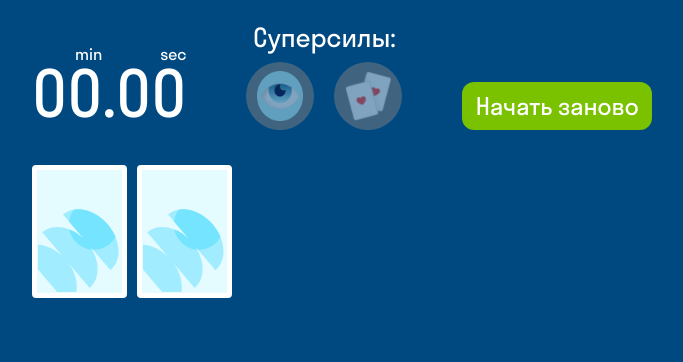
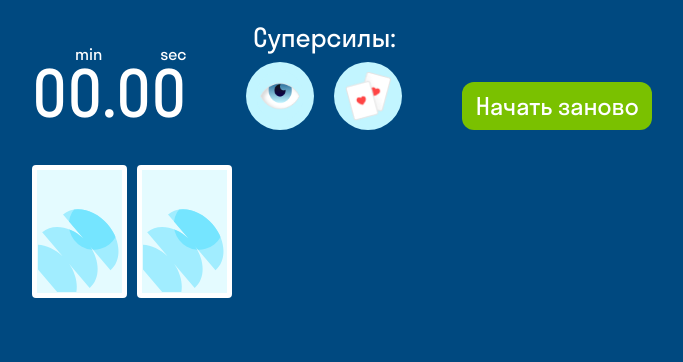
Before and after one commit to lenaber6/react-memo-main, a React app: page /react-memo/game/1/1 in a window 1280 px wide. Shown: the whole page, without its empty margins (298-981 px from the left). Built offline with nearby package versions, Linux system fonts and the light colour scheme.

Commit message:
ДОБАВЛЕНЫ СУПЕРСИЛЫ

```diff
--- a/src/components/Cards/Cards.jsx
+++ b/src/components/Cards/Cards.jsx
@@ -6,11 +6,12 @@ import { EndGameModal } from "../../components/EndGameModal/EndGameModal";
 import { Button } from "../../components/Button/Button";
 import { Card } from "../../components/Card/Card";
 import { getTimerValue } from "../../utils/timer";
-import { STATUS_IN_PROGRESS, STATUS_LOST, STATUS_PREVIEW, STATUS_WON } from "../../const";
+import { STATUS_IN_PROGRESS, STATUS_LOST, STATUS_PAUSED, STATUS_PREVIEW, STATUS_WON } from "../../const";
 import { useParams } from "react-router-dom";
 import alohomoraImg from "./images/alohomora1.png";
 import epiphanyImg from "./images/epiphany.png";
 import cn from "classnames";
+// import { useCheckbox } from "../../hooks/useCheckbox";
 
 const alohomora = alohomoraImg;
 const epiphany = epiphanyImg;
@@ -23,11 +24,60 @@ const epiphany = epiphanyImg;
 export function Cards({ pairsCount = 3, previewSeconds = 5 }) {
   const { mode } = useParams();
   console.log(mode);
+  // const { isEasyMode } = useCheckbox();
 
+  // В cards лежит игровое поле - массив карт и их состояние открыта\закрыта
+  const [cards, setCards] = useState([]);
+
+  // Игра в лёгком режиме до 3х ошибок
   const [mistakes, setMistakes] = useState(3);
   const [areCardsOpened, setAreCardsOpened] = useState(false);
-  // В cards лежит игровое поле - массив карт и их состояние открыта\закрыта
-  const [cards, setCards] = useState([]);
+
+  // Суперсилы: Прозрение- на 5 сек открыть все карты, Алахомора- открыть 2 одинаковые карты
+  const [usedAlohomora, setUsedAlohomora] = useState(false);
+  const [usedOnce, setUsedOnce] = useState(false);
+  const [lastCard, setLastCard] = useState(false);
+  const [isEpiphanyAvailable, setIsEpiphanyAvailable] = useState(true);
+
+  function useEpiphany() {
+    const currentTime = timer;
+    setStatus(STATUS_PAUSED);
+    setIsEpiphanyAvailable(false);
+    const closedCards = cards.filter(card => !card.open);
+
+    cards.map(card => (card.open = true));
+
+    setTimeout(() => {
+      setCards(
+        cards.map(card => {
+          if (closedCards.includes(card)) {
+            return { ...card, open: false };
+          } else {
+            return card;
+          }
+        }),
+      );
+      setTimer(currentTime);
+      setStatus(STATUS_IN_PROGRESS);
+    }, 5000);
+  }
+
+  function useAlohomora() {
+    setUsedAlohomora(true);
+  }
+  useEffect(() => {
+    if (usedAlohomora && !usedOnce) {
+      const notOpenedCards = cards.filter(card => !card.open);
+      const randomCard = notOpenedCards[Math.floor(Math.random() * notOpenedCards.length)];
+      const randomPair = notOpenedCards.filter(
+        sameCards => randomCard.suit === sameCards.suit && randomCard.rank === sameCards.rank,
+      );
+      randomPair[1].open = true;
+      randomPair[0].open = true;
+      setUsedOnce(true);
+    }
+  }, [cards, usedAlohomora, usedOnce]);
+
   // Текущий статус игры
   const [status, setStatus] = useState(STATUS_PREVIEW);
 
@@ -54,8 +104,12 @@ export function Cards({ pairsCount = 3, previewSeconds = 5 }) {
     setGameStartDate(startDate);
     setTimer(getTimerValue(startDate, null));
     setStatus(STATUS_IN_PROGRESS);
+    setIsEpiphanyAvailable(true);
   }
   function resetGame() {
+    setLastCard(false);
+    setUsedAlohomora(false);
+    setUsedOnce(false);
     setGameStartDate(null);
     setGameEndDate(null);
     setTimer(getTimerValue(null, null));
@@ -119,7 +173,6 @@ export function Cards({ pairsCount = 3, previewSeconds = 5 }) {
       setMistakes(3);
       return;
     }
-
     setMistakes(prev => prev - 1);
   };
 
@@ -250,23 +303,35 @@ export function Cards({ pairsCount = 3, previewSeconds = 5 }) {
                   <div>{timer.seconds.toString().padStart("2", "0")}</div>
                 </div>
               </div>
-              <div className={styles.alohomoraContent}>
+
+              {status === STATUS_IN_PROGRESS || status === STATUS_PAUSED ? (
+                <div className={styles.superPowersContainer}>
                   <h2 className={styles.title}>Суперсилы:</h2>
                   <div className={styles.powers}>
-                  <div className={cn(styles.alohomoraBack, styles.notActive)}>
+                    <div
+                      onClick={useEpiphany}
+                      className={isEpiphanyAvailable ? styles.alohomoraBack : styles.notActive}
+                    >
                       <img className={styles.alohomoraImg} src={epiphany} alt="epiphany" />
                     </div>
                     <div className={styles.alohomoraText}>
                       "Прозрение" - на 5 секунд показываются все карты. Таймер длительности игры на это время
                       останавливается.
                     </div>
-                  <div className={cn(styles.alohomoraBack, styles.notActive)}>
+                    <div
+                      onClick={useAlohomora}
+                      className={cn(styles.alohomoraBack, { [styles.notActive]: usedAlohomora || lastCard })}
+                    >
                       <img className={styles.alohomoraImg} src={alohomora} alt="alohomora" />
                     </div>
                     <div className={styles.alohomoraText}>"Алохомора" - открывает случайную пару карт</div>
                   </div>
                 </div>
-              {status === STATUS_IN_PROGRESS ? <Button onClick={resetGame}>Начать заново</Button> : null}
+              ) : null}
+
+              {status === STATUS_IN_PROGRESS || status === STATUS_PAUSED ? (
+                <Button onClick={resetGame}>Начать заново</Button>
+              ) : null}
             </>
           )}
         </div>
@@ -288,6 +353,7 @@ export function Cards({ pairsCount = 3, previewSeconds = 5 }) {
         {isGameEnded ? (
           <div className={styles.modalContainer}>
             <EndGameModal
+              usedOnce={usedOnce}
               isWon={status === STATUS_WON}
               gameDurationSeconds={timer.seconds}
               gameDurationMinutes={timer.minutes}
--- a/src/components/Cards/Cards.module.css
+++ b/src/components/Cards/Cards.module.css
@@ -84,7 +84,7 @@
   font-weight: 400;
   line-height: 32px;
 }
-.alohomoraContent {
+.superPowersContainer {
   display: flex;
   flex-direction: column;
   gap: 8px;
@@ -125,7 +125,7 @@
   display: none;
 }
 
-.alohomoraContent:hover .alohomoraText {
+.superPowersContainer:hover .alohomoraText {
   display: block;
   position: absolute;
   z-index: 100;
--- a/src/const.js
+++ b/src/const.js
@@ -10,3 +10,4 @@ export const STATUS_WON = "STATUS_WON";
 export const STATUS_IN_PROGRESS = "STATUS_IN_PROGRESS";
 // Начало игры: игрок видит все карты в течении нескольких секунд
 export const STATUS_PREVIEW = "STATUS_PREVIEW";
+export const STATUS_PAUSED = "STATUS_PAUSED";
```
Lines whose indentation alone changed are shown as unchanged.
